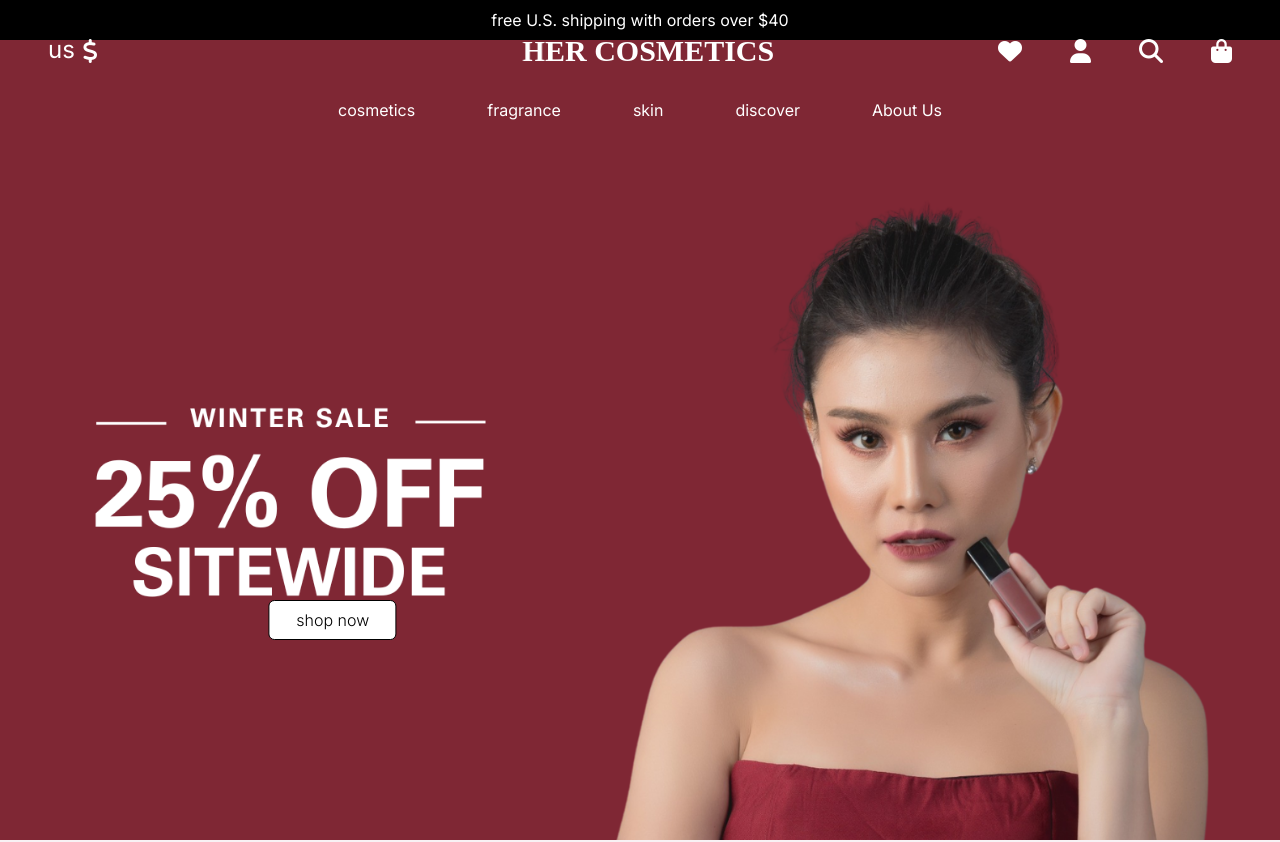
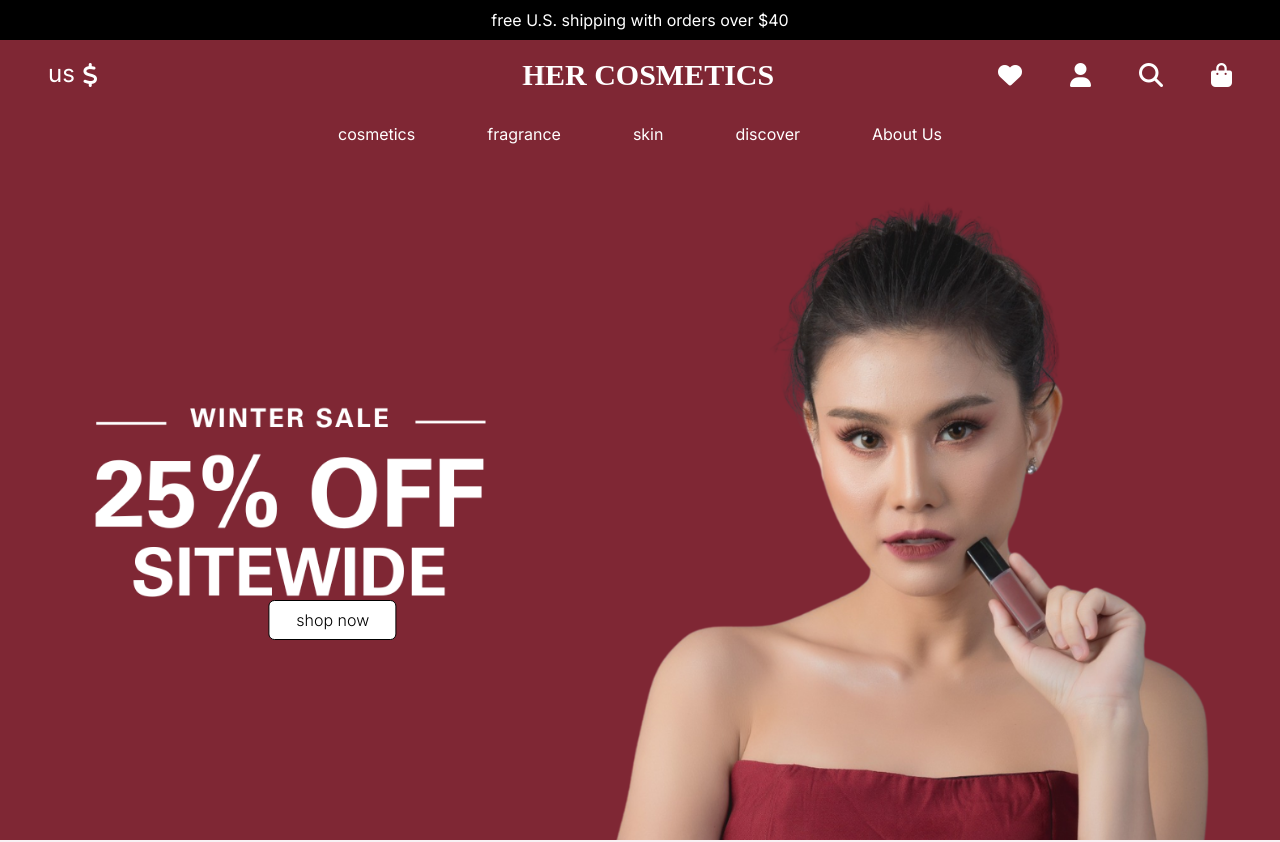
Before and after one commit to areebamoosa/HER-Cosmetics, a React (Vite) app: page / in a window 1280 px wide. Shown: the top 842 px of the page. Built offline with nearby package versions, Linux system fonts and the light colour scheme.

Commit message:
Updated Navbar's margin

```diff
--- a/src/Components/Navbar/HeroNav.jsx
+++ b/src/Components/Navbar/HeroNav.jsx
@@ -4,9 +4,9 @@ import { Link } from 'react-router-dom'
 const HeroNav = () => {
     return (
         <>
-            <div className="absolute top-0 left-0 w-full z-10">
+            <div className="absolute top-0 left-0 w-full z-10 ">
                 <div className="fixed  top-0 left-0 w-full  z-50  p-2">
-                    <div className='text-white flex justify-between items-center mt-6 text-2xl '>
+                    <div className='text-white flex justify-between items-center mt-12 text-2xl '>
                         <div className='text-white flex justify-center items-center gap-2 ml-10'>
                             <p className='font'>us</p>
                             <i className="fa-solid fa-dollar-sign"></i>
```
